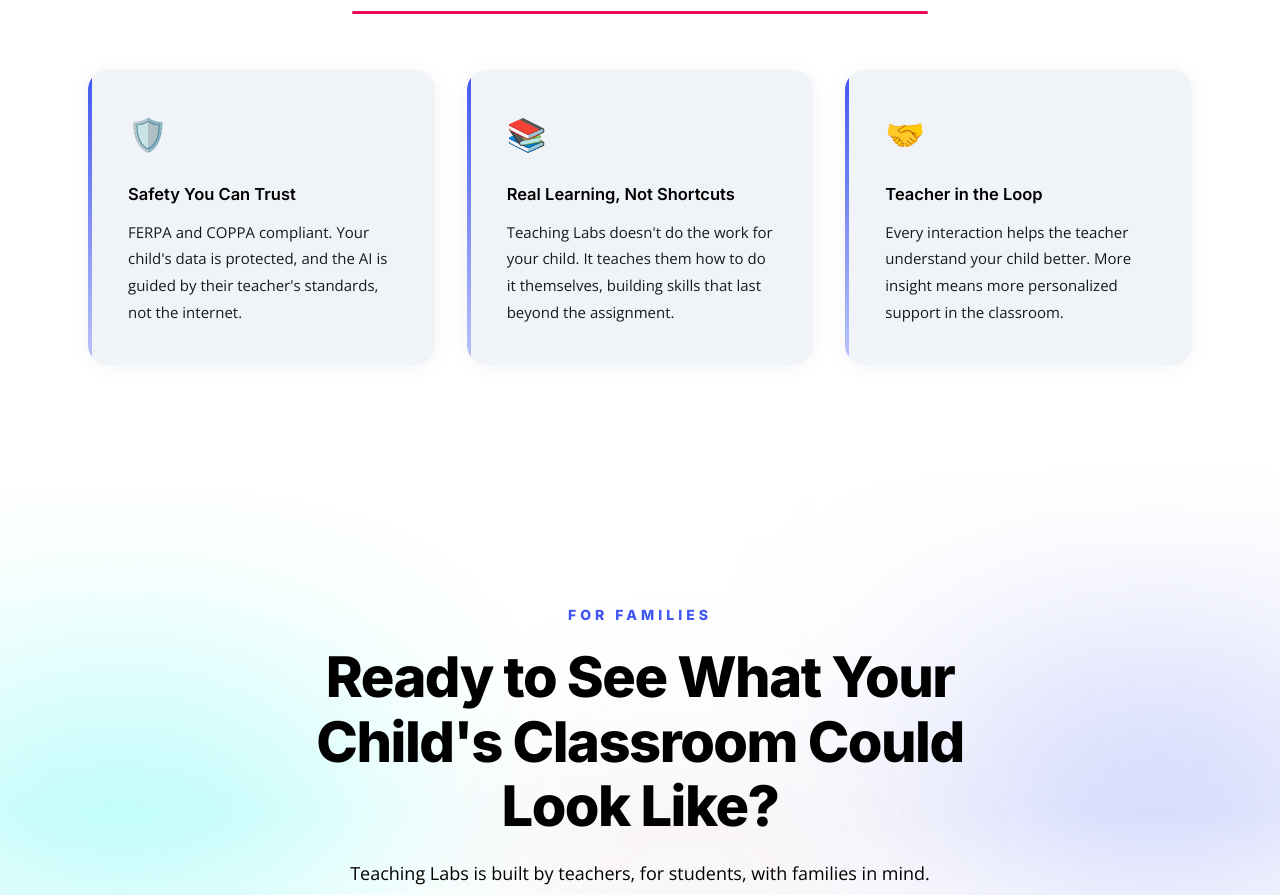
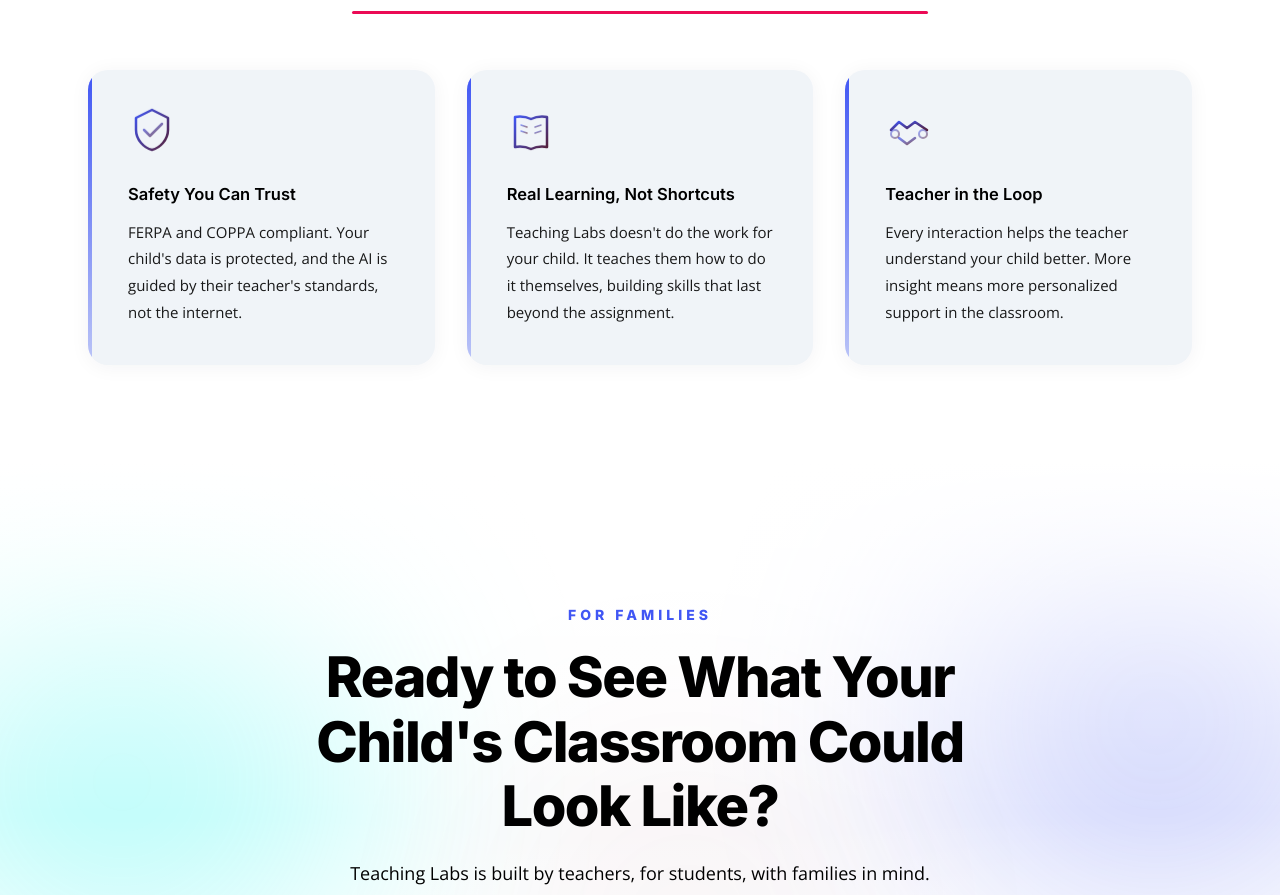
Before and after one commit to intellectualcreations/teachinglabs-marketing, a Next.js app: page /for-parents in a window 1280 px wide. Shown: the part 5776-6671 px from the top of the page. Built offline with nearby package versions, Linux system fonts and the light colour scheme.

Commit message:
fix: parents page — emoji icons → animated SVG icons with float animation
Matches homepage style: gradient SVG icons with gentleFloat keyframe.
Shield (safety), Book (learning), Handshake (teacher in loop).

```diff
--- a/app/for-parents/page.tsx
+++ b/app/for-parents/page.tsx
@@ -12,6 +12,56 @@ export const metadata: Metadata = {
 };
 
 /* ─── SVG Icons ─── */
+function IconShield() {
+  return (
+    <svg viewBox="0 0 48 48" fill="none" className="w-12 h-12">
+      <defs>
+        <linearGradient id="gs1" x1="0%" y1="0%" x2="100%" y2="100%">
+          <stop offset="0%" stopColor="#4056F4" />
+          <stop offset="100%" stopColor="#561F37" />
+        </linearGradient>
+      </defs>
+      <path d="M24 4 L40 12 L40 24 C40 34 32 42 24 44 C16 42 8 34 8 24 L8 12 Z" stroke="url(#gs1)" strokeWidth="2.5" strokeLinejoin="round" className="dark:stroke-teal" />
+      <path d="M16 24 L22 30 L34 18" stroke="url(#gs1)" strokeWidth="2.5" strokeLinecap="round" strokeLinejoin="round" opacity="0.7" className="dark:stroke-teal" />
+    </svg>
+  );
+}
+
+function IconBook() {
+  return (
+    <svg viewBox="0 0 48 48" fill="none" className="w-12 h-12">
+      <defs>
+        <linearGradient id="gb1" x1="0%" y1="0%" x2="100%" y2="100%">
+          <stop offset="0%" stopColor="#4056F4" />
+          <stop offset="100%" stopColor="#561F37" />
+        </linearGradient>
+      </defs>
+      <path d="M8 8 C8 8, 16 6, 24 10 C32 6, 40 8, 40 8 L40 38 C40 38, 32 36, 24 40 C16 36, 8 38, 8 38 Z" stroke="url(#gb1)" strokeWidth="2.5" strokeLinejoin="round" className="dark:stroke-teal" />
+      <path d="M24 10 L24 40" stroke="url(#gb1)" strokeWidth="2" opacity="0.5" className="dark:stroke-teal" />
+      <path d="M14 16 L20 18" stroke="url(#gb1)" strokeWidth="1.5" opacity="0.6" strokeLinecap="round" className="dark:stroke-teal" />
+      <path d="M14 22 L20 24" stroke="url(#gb1)" strokeWidth="1.5" opacity="0.6" strokeLinecap="round" className="dark:stroke-teal" />
+      <path d="M28 18 L34 16" stroke="url(#gb1)" strokeWidth="1.5" opacity="0.6" strokeLinecap="round" className="dark:stroke-teal" />
+      <path d="M28 24 L34 22" stroke="url(#gb1)" strokeWidth="1.5" opacity="0.6" strokeLinecap="round" className="dark:stroke-teal" />
+    </svg>
+  );
+}
+
+function IconHandshake() {
+  return (
+    <svg viewBox="0 0 48 48" fill="none" className="w-12 h-12">
+      <defs>
+        <linearGradient id="gh1" x1="0%" y1="0%" x2="100%" y2="100%">
+          <stop offset="0%" stopColor="#4056F4" />
+          <stop offset="100%" stopColor="#561F37" />
+        </linearGradient>
+      </defs>
+      <path d="M6 20 L14 12 L22 18 L30 12 L42 20" stroke="url(#gh1)" strokeWidth="2.5" strokeLinecap="round" strokeLinejoin="round" className="dark:stroke-teal" />
+      <path d="M14 28 L22 34 L30 28" stroke="url(#gh1)" strokeWidth="2.5" strokeLinecap="round" strokeLinejoin="round" opacity="0.7" className="dark:stroke-teal" />
+      <circle cx="10" cy="24" r="4" stroke="url(#gh1)" strokeWidth="2" opacity="0.5" className="dark:stroke-teal" />
+      <circle cx="38" cy="24" r="4" stroke="url(#gh1)" strokeWidth="2" opacity="0.5" className="dark:stroke-teal" />
+    </svg>
+  );
+}
 
 /* ─── Eyebrow label ─── */
 function Eyebrow({ children }: { children: React.ReactNode }) {
@@ -34,17 +84,19 @@ function Bridge({ children }: { children: React.ReactNode }) {
 
 /* ─── Card component ─── */
 function Card({
-  emoji,
+  icon,
   title,
   text,
+  floatClass = '',
 }: {
-  emoji: string;
+  icon: React.ReactNode;
   title: string;
   text: string;
+  floatClass?: string;
 }) {
   return (
     <div className="card-accent relative bg-card-bg rounded-[20px] p-10 overflow-hidden shadow-[0_2px_20px_rgba(20,33,61,0.05)] hover:shadow-[0_8px_40px_rgba(20,33,61,0.10)] hover:-translate-y-1.5 transition-all duration-300">
-      <div className="text-[32px] mb-6">{emoji}</div>
+      <div className={`mb-6 ${floatClass}`}>{icon}</div>
       <h3 className="font-heading text-[16.5px] font-semibold text-text-primary mb-3">{title}</h3>
       <p className="text-[15px] leading-[1.78] text-text-secondary">{text}</p>
     </div>
@@ -283,17 +335,20 @@ export default function ForParentsPage() {
             </div>
             <div className="grid grid-cols-3 gap-8 max-md:grid-cols-1 fade-up">
               <Card
-                emoji="🛡️"
+                floatClass="card-icon-float-1"
+                icon={<IconShield />}
                 title="Safety You Can Trust"
                 text="FERPA and COPPA compliant. Your child's data is protected, and the AI is guided by their teacher's standards, not the internet."
               />
               <Card
-                emoji="📚"
+                floatClass="card-icon-float-2"
+                icon={<IconBook />}
                 title="Real Learning, Not Shortcuts"
                 text="Teaching Labs doesn't do the work for your child. It teaches them how to do it themselves, building skills that last beyond the assignment."
               />
               <Card
-                emoji="🤝"
+                floatClass="card-icon-float-3"
+                icon={<IconHandshake />}
                 title="Teacher in the Loop"
                 text="Every interaction helps the teacher understand your child better. More insight means more personalized support in the classroom."
               />
```
